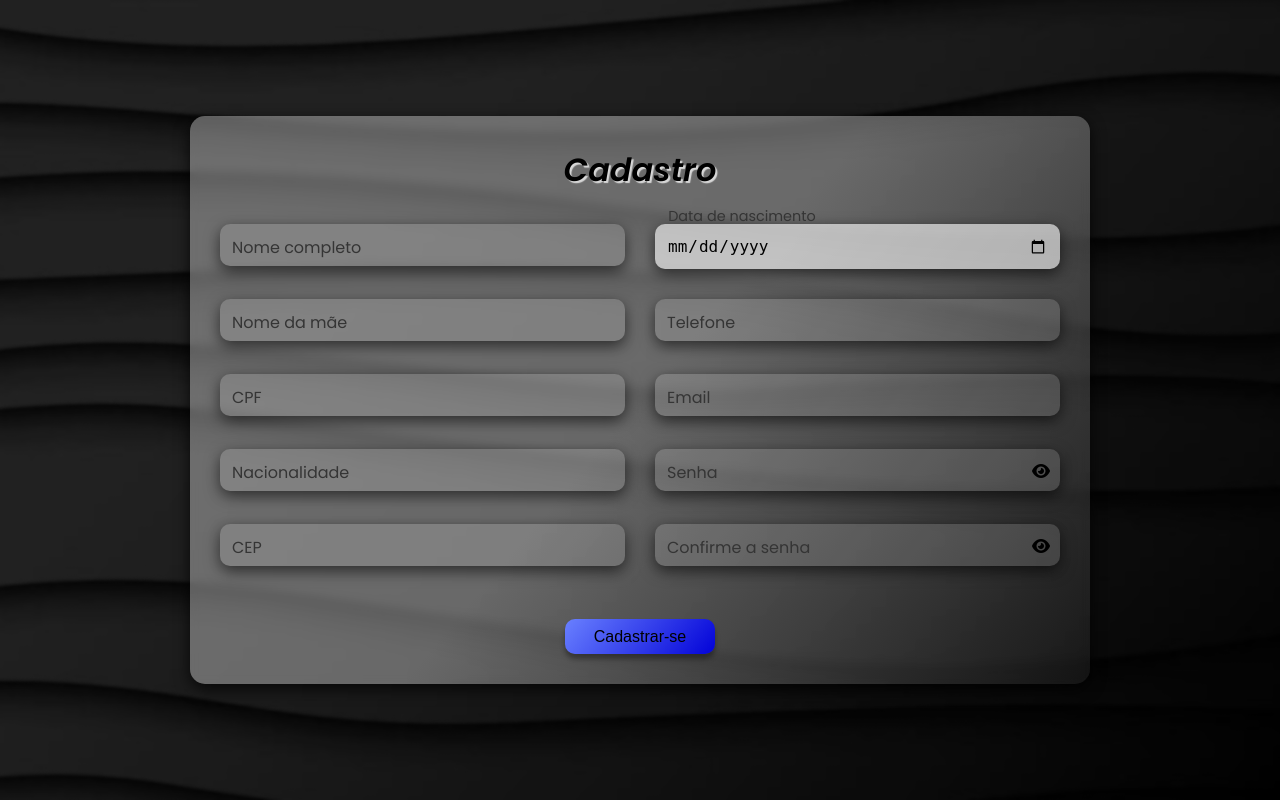
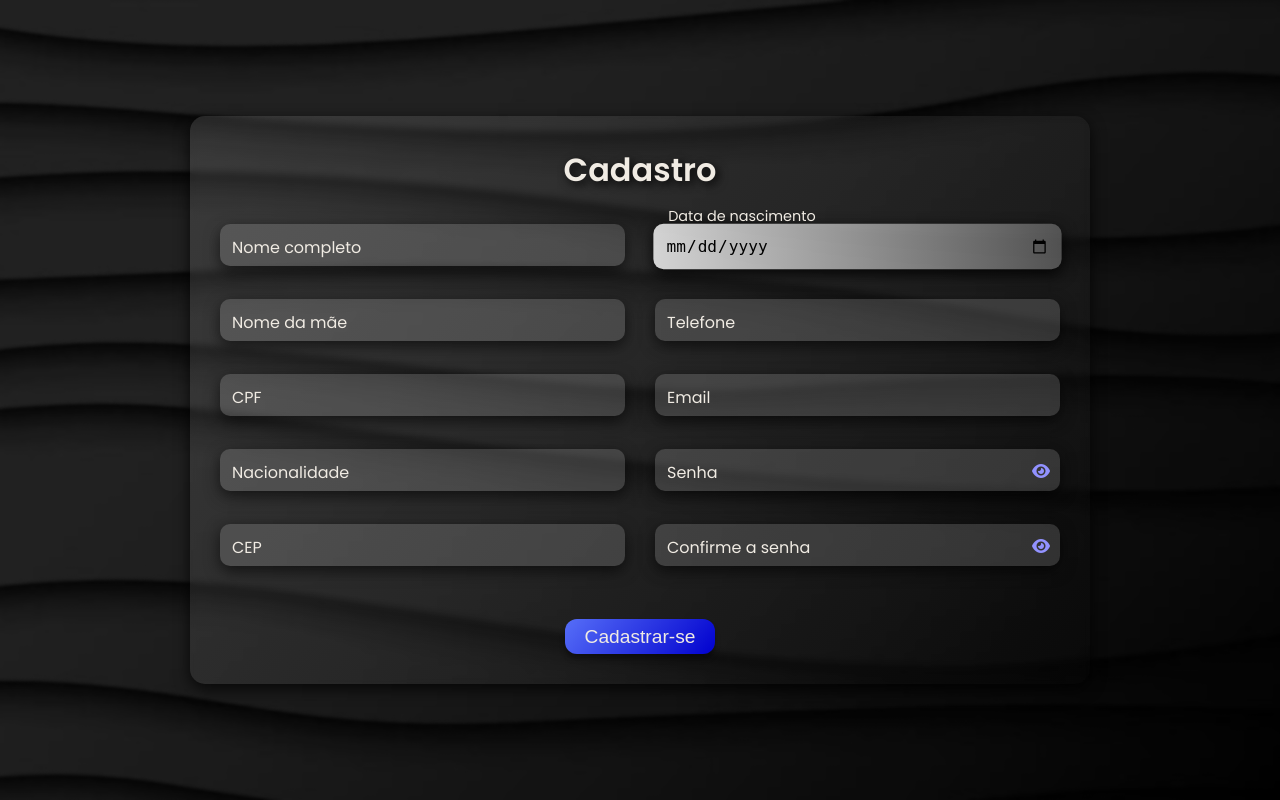
Before and after one commit to VINYCIU51/BANK_SYSTEM-DIO, a Python web app: template app/templates/sign-up.html in a window 1280 px wide. Run offline with Jinja, Linux system fonts and the light colour scheme; the template is opened without the code that fills it, so the values that code supplies are empty; some web fonts are replaced.

Commit message:
ajuste de estilo da pagina de cadastro

```diff
--- a/app/static/css/sign-up.css
+++ b/app/static/css/sign-up.css
@@ -10,9 +10,8 @@
 .input-container input:-webkit-autofill:hover,
 .input-container input:-webkit-autofill:focus,
 .input-container input:-webkit-autofill:active {
-    background-color: rgba(255, 255, 255, 0) !important;
-    transition: background-color 9999s ease-in-out 0s !important;
-    font-size: 16px !important;
+    -webkit-text-fill-color: #000000 !important;
+    font-size: 1rem !important;
 }
 
 body {
@@ -30,8 +29,8 @@ body {
     flex-direction: column;
     row-gap: 30px;
     width: clamp(350px, 80vw, 900px);
-    background: linear-gradient(130deg, rgba(255, 255, 255, 0.35), rgba(255, 255, 255, 0.35), rgba(49, 49, 49, 0.35));
-    backdrop-filter: blur(5px);
+    background: linear-gradient(130deg, #acacac30, #09090930);
+    backdrop-filter: blur(3px);
     align-items: center;
     justify-content: center;
     border-radius: 15px;
@@ -43,11 +42,9 @@ body {
     #sign-up {
         text-align: center;
         font-size: 2rem;
-        font-family: "Poppins";
-        color: #000000;
-        font-style: italic;
+        color: #F0EBE3;
+        text-shadow: 3px 3px 10px rgb(0, 0, 0);
         font-weight: 600;
-        text-shadow: 2px 2px 1px rgb(216, 216, 216);
         cursor: default;
         margin: 0;
     }
@@ -83,11 +80,13 @@ body {
         width: 100%;
         padding: 12px;
         font-size: 1rem;
+        font-weight: 500;
         border: none;
         outline: none;
-        background: rgba(255, 255, 255, 0.137);
+        background: rgba(255, 255, 255, 0.15);
         border-radius: 10px;
         box-shadow: 0 5px 15px rgba(0, 0, 0, 0.6);
+        transition: box-shadow 0.2s ease-in, transform 0.2s ease-in;
     }
 
     /* labels */
@@ -96,7 +95,7 @@ body {
         top: 50%;
         left: 12px;
         transform: translateY(-50%);
-        color: #353535;
+        color: #F0EBE3;
         pointer-events: none;
         transition: 0.3s ease;
         font-weight: 400;
@@ -105,18 +104,21 @@ body {
     /* faz o label se mover ao mexer com o campo de input */
     & input:focus+label,
     & input:not(:placeholder-shown)+label,
-    & input:hover+label {
+    & input:hover+label,
+    & input:-webkit-autofill+label {
         top: -20px;
         left: 5px;
         transform: scale(0.9);
-        color: #353535;
+        color: #F0EBE3;
     }
 
     /* muda o visual da area de input ao interagir com ela */
     & input:focus,
     & input:hover,
     & input:not(:placeholder-shown) {
-        background: rgba(255, 255, 255, 0.6);
+        background: linear-gradient(90deg, rgba(255, 255, 255, 0.8), rgba(97, 97, 97, 0.8));
+        box-shadow: 0 5px 15px rgba(0, 0, 0, 0.884);
+        transform: scale(1.008);
     }
 
     /* botao de ver ou ocultar senha */
@@ -130,38 +132,54 @@ body {
         font-size: 16px;
         cursor: pointer;
         padding: 10px;
+        color: rgb(146, 146, 255);
+        transition: transform, filter 0.3s ease;
 
         &:hover {
             transform: translateY(-50%) scale(1.1);
-            transition: 0.3s ease;
-            filter: drop-shadow(0 1px 3px rgb(255, 255, 255));
+            filter: drop-shadow(0 3px 10px rgb(0, 0, 0));
         }
+    }
+
+    /* mensagem de erro dos campos */
+    & .error-message {
+        position: absolute;
+        right: 0px;
+        bottom: 42px;
+        color: rgb(233, 14, 14);
+        font-size: 13px;
+        margin: 0;
+        padding: 0;
+    }
+
+    /* sombra vermelha para as areas de input erradas */
+    & .invalid {
+        box-shadow: 0px 4px 5px rgba(255, 0, 0, 0.747) !important;
     }
 }
 
 /* area do botao sign up */
 .create-account {
-    display: flex;
-    flex-direction: column;
-    align-items: center;
-    row-gap: 10px;
 
     /* botao de criar conta */
     .signup-button {
         width: 150px;
         height: 35px;
-        border-radius: 10px;
+        border-radius: 12px;
         border: none;
-        background: linear-gradient(130deg, rgb(105, 128, 255), rgb(3, 3, 216));
+        background: linear-gradient(130deg, rgb(86, 110, 248), rgb(1, 1, 206));
         box-shadow: 0 5px 5px rgba(0, 0, 0, 0.336);
-        font-size: 1rem;
+        font-size: 1.2rem;
         font-weight: 300;
         cursor: pointer;
+        color: #F0EBE3;
+        transition: all 0.25s ease-in;
 
         &:hover {
-            background: linear-gradient(130deg, rgb(146, 163, 255), rgb(38, 38, 255));
+            background: transparent;
+            border: 2px solid blue;
+            box-shadow: 0 3px 10px rgb(13, 13, 250);
             transform: scale(1.1);
-            transition: 0.3s;
         }
     }
 }
--- a/app/templates/login.html
+++ b/app/templates/login.html
@@ -23,7 +23,7 @@
     </div>
 
     <!-- quadro de login  -->
-    <form id="loginForm" class="login-box" autocomplete="off">
+    <form id="loginForm" class="login-box">
         <p id="login">Login</p>
 
         <div>
--- a/app/templates/sign-up.html
+++ b/app/templates/sign-up.html
@@ -14,7 +14,7 @@
 
 <body>
     <!-- quadro de cadastro -->
-    <form class="sign-up-box" method="POST" action="/cadastro">
+    <form id="signup-form" class="sign-up-box">
         <p id="sign-up">Cadastro</p>
 
         <!-- Container de colunas -->
```
Also changed, not shown: other parts of app/templates/sign-up.html (+11 -10 lines), app/static/css/login.css (+8 -11 lines).
